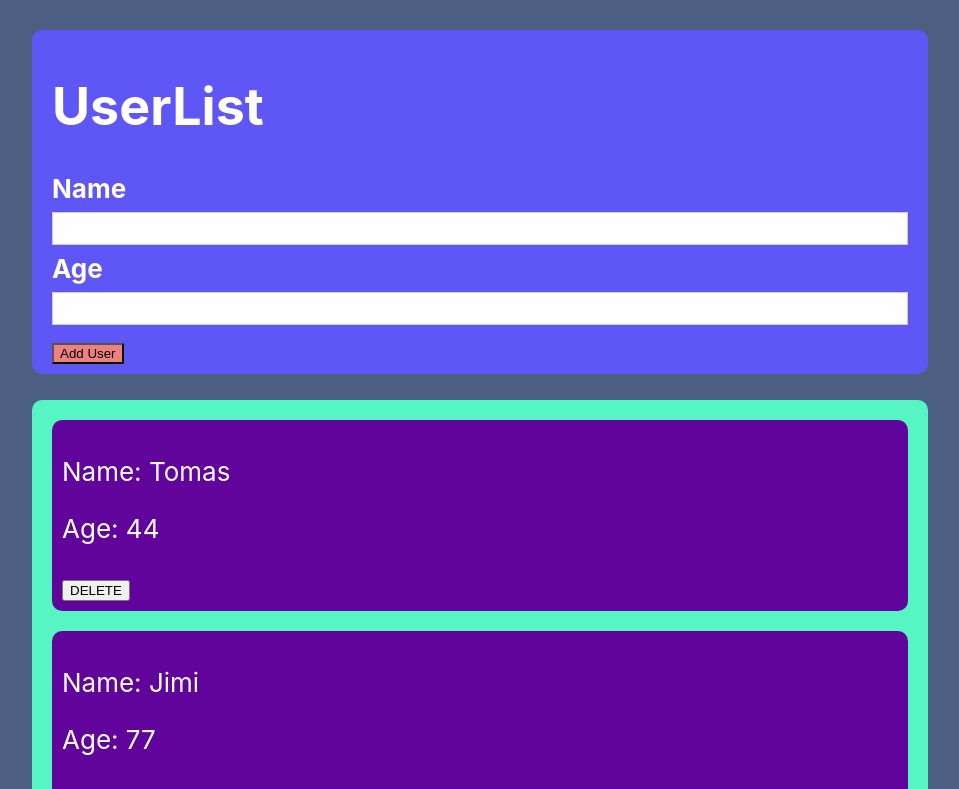
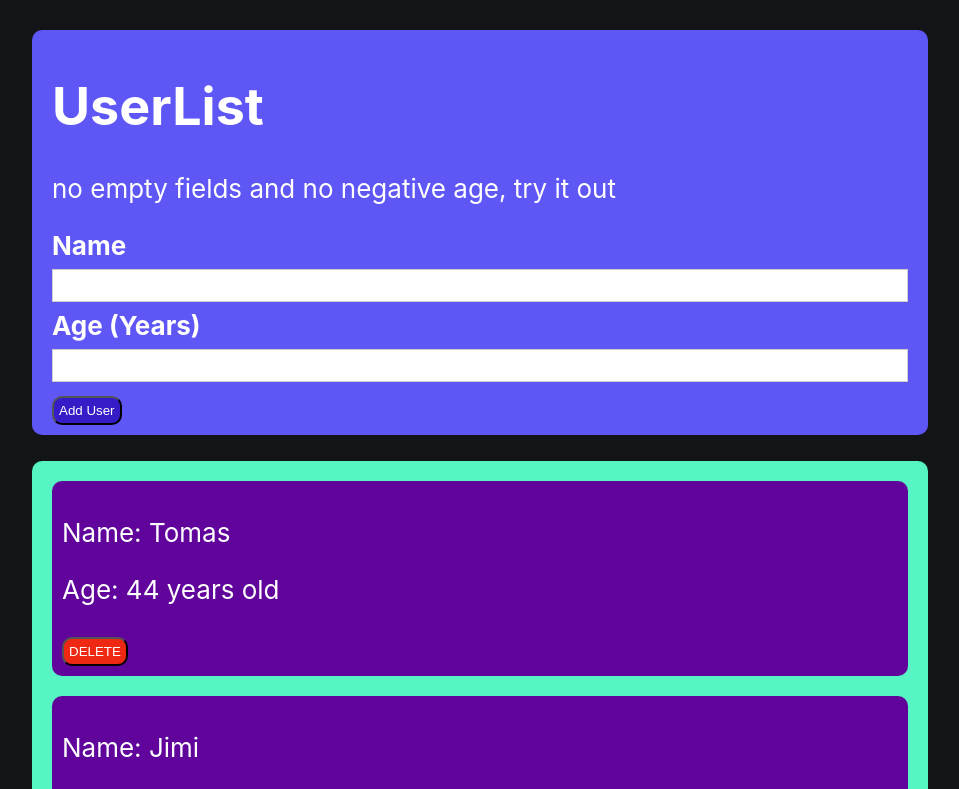
Before and after one commit to tomasgons/userinterface, a React (Create React App) app: page / in a window 1280 px wide. Shown: the top 789 px of the page, without its empty margins (160-1119 px from the left). Built offline with nearby package versions, Linux system fonts and the light colour scheme.

Commit message:
changed validation

```diff
--- a/src/App.css
+++ b/src/App.css
@@ -2,7 +2,7 @@
   box-sizing: border-box;
 }
 body {
-  background-color: #4c5e82;
+  background-color: #121418;
 }
 .App {
   display: flex;
@@ -37,6 +37,18 @@ body {
   color: white;
   border-radius: 10px;
 }
+
+.useritem button {
+  background: rgb(238, 40, 18);
+  padding: 5px;
+  border-radius: 10px;
+  color: white;
+}
+
+.useritem button:hover {
+  background: rgb(255, 193, 193);
+  color: red;
+}
 .userform {
   background-color: #5e56f5;
   margin-top: 30px;
@@ -66,14 +78,18 @@ body {
   margin-bottom: 0.5rem;
 }
 .userform button {
-  background: lightcoral;
+  background: rgb(52, 29, 198);
+  padding: 5px;
+  border-radius: 10px;
+  color: white;
 }
 
 .modalcontainer {
   position: fixed;
-  top: 50%;
-  left: 1%;
-  width: 400px;
+  top: 0;
+  left: 0;
+  width: 100%;
+  height: 100vh;
   visibility: hidden;
   opacity: 0;
 
@@ -84,9 +100,10 @@ body {
 .modalcontaineropen {
   background-color: rgba(0, 0, 0, 0.6);
   position: fixed;
-  top: 50%;
-  left: 1%;
-  width: 400px;
+  top: 0;
+  left: 0;
+  width: 100%;
+  height: 100vh;
 
   visibility: visible;
   opacity: 1;
@@ -102,12 +119,12 @@ body {
   box-shadow: 0 3px 10px rgba(0, 0, 0, 0.727);
   position: absolute;
   overflow: hidden;
-  top: 20%;
-  left: 50%;
+  top: 30vh;
+  left: 20%;
   -webkit-transform: translate(-50%, -50%);
   transform: translate(-50%, -50%);
   max-width: 100%;
-  width: 400px;
+  width: 30%;
   z-index: 100;
 }
 
--- a/src/components/Modal.js
+++ b/src/components/Modal.js
@@ -8,9 +8,9 @@ const Modal = (props) => {
                     <h3>Oops</h3>
 
                 </div>
-                <div className="modalcontent">
+                <div className="modalcontent" >
                     <p>{props.text}</p>
-                    <button onClick={props.onClick}>Okay</button>
+                    <button type="button" onClick={props.onClick}>Okay</button>
                 </div>
             </div>
         </div>
--- a/src/components/UserForm.js
+++ b/src/components/UserForm.js
@@ -10,16 +10,13 @@ function UserForm(props) {
 
     const nameChangeHandler = (event) => {
         if (event.target.value.trim().length > 0) {
-
         }
-
 
         setEnteredName(event.target.value);
 
     };
     const ageChangeHandler = (event) => {
         if (event.target.value.trim().length > 0)
-
             setEnteredAge(event.target.value);
 
     };
@@ -31,7 +28,7 @@ function UserForm(props) {
             setTextModal("Please enter a valid name and age (no empty input field)")
             return;
         }
-        if (enteredAge < 0) {
+        if (+enteredAge < 0) {
             setModal('modalcontaineropen')
             setTextModal("Please enter a valid age (> 0)")
             return;
@@ -54,7 +51,7 @@ function UserForm(props) {
         setModal('modalcontainer');
         setEnteredName('');
         setEnteredAge('');
-        console.log('check');
+
     }
 
 
@@ -64,12 +61,13 @@ function UserForm(props) {
         <form onSubmit={submitHandler} className="userform" >
             <div className="">
                 <h1>UserList</h1>
+                <p>no empty fields and no negative age, try it out</p>
                 <div className="">
                     <label>Name </label>
                     <input type="text" value={enteredName} onChange={nameChangeHandler} />
                 </div>
                 <div className="">
-                    <label>Age </label>
+                    <label>Age (Years)</label>
                     <input type="number" value={enteredAge} onChange={ageChangeHandler} />
                 </div>
                 <div className="">
--- a/src/components/UserItem.js
+++ b/src/components/UserItem.js
@@ -12,7 +12,7 @@ function UserItem(props) {
 
         <div className='useritem' >
             <p>Name: {props.name} </p>
-            <p >Age: {props.age} </p>
+            <p >Age: {props.age} years old</p>
             <button onClick={deleteHandler}>DELETE</button>
 
 
--- a/src/components/UserList.js
+++ b/src/components/UserList.js
@@ -3,10 +3,6 @@ import UserItem from './UserItem'
 
 
 function UserList(props) {
-
-
-
-
 
 
     return (
```
